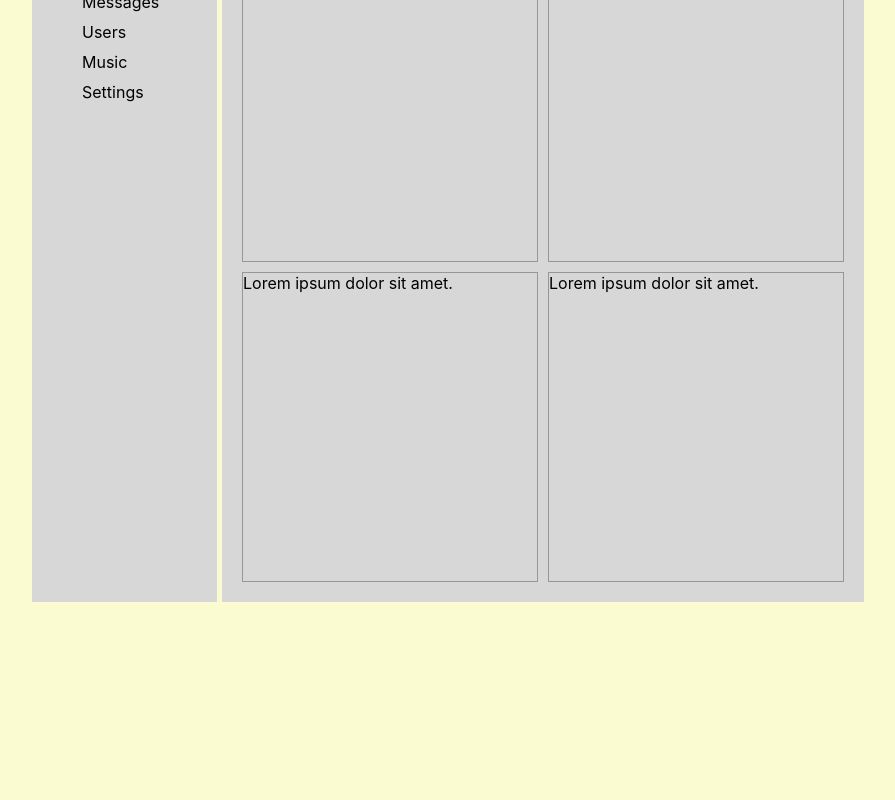
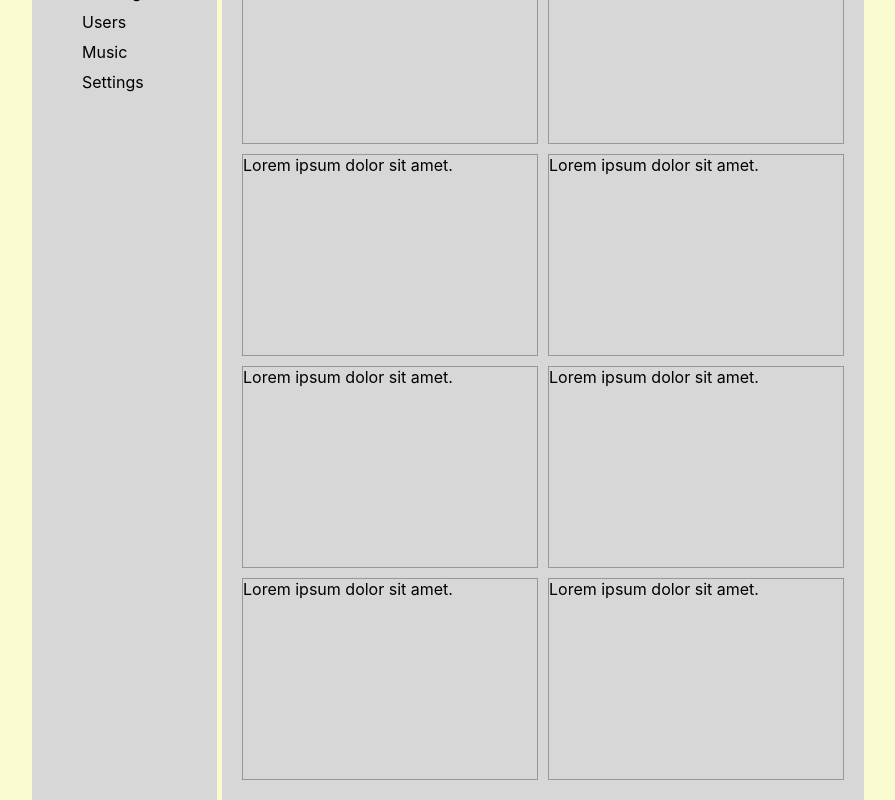
Before and after one commit to Basko-Vladimir/IT-incubator-project, a React (Create React App) app: page / in a window 1280 px wide. Shown: the part 388-1188 px from the top of the page, without its empty margins (192-1087 px from the left). Before the commit the page ends 990 px from the top, so only its background shows below. Built offline with nearby package versions, Linux system fonts and the light colour scheme.

Commit message:
Small change in the components

```diff
--- a/src/App.css
+++ b/src/App.css
@@ -7,5 +7,5 @@
   width:65%;
   margin:0 auto;
   grid-template-columns: 2fr 9fr;
-  grid-template-rows: 1fr 3fr 10fr;
+  grid-template-rows: 70px 200px 1fr;
 }
--- a/src/components/Main/Main.jsx
+++ b/src/components/Main/Main.jsx
@@ -10,7 +10,10 @@ const Main = () => {
               <div className={styles.contentItem}>Lorem ipsum dolor sit amet.</div>
               <div className={styles.contentItem}>Lorem ipsum dolor sit amet.</div>
               <div className={styles.contentItem}>Lorem ipsum dolor sit amet.</div>
-
+              <div className={styles.contentItem}>Lorem ipsum dolor sit amet.</div>
+              <div className={styles.contentItem}>Lorem ipsum dolor sit amet.</div>
+              <div className={styles.contentItem}>Lorem ipsum dolor sit amet.</div>
+              <div className={styles.contentItem}>Lorem ipsum dolor sit amet.</div>
           </div>
       </div>
   )
--- a/src/components/Main/Main.module.css
+++ b/src/components/Main/Main.module.css
@@ -1,23 +1,24 @@
 .main{
     grid-area: main;
     display: grid;
-    grid-template-rows: 3fr 10fr;
     grid-gap: 5px;
 }
 
 .main .bgPhoto{
     background-image: url("https://cameralabs.org/media/camera/may/23may2/33_a55f4eb12c2b31d701660b04422df33d.jpg");
     background-size: cover;
+    height: 200px;
 }
 
 .main .contentBlock{
     background-color: #d7d7d7;
     display: grid;
-    grid-template: 1fr 1fr/1fr 1fr;
+    grid-template-columns: 1fr 1fr;
     grid-gap: 10px;
     padding: 50px 20px 20px;
 
 }
 .main .contentBlock .contentItem{
     border: 1px solid #979797;
+    min-height: 200px;
 }
```
